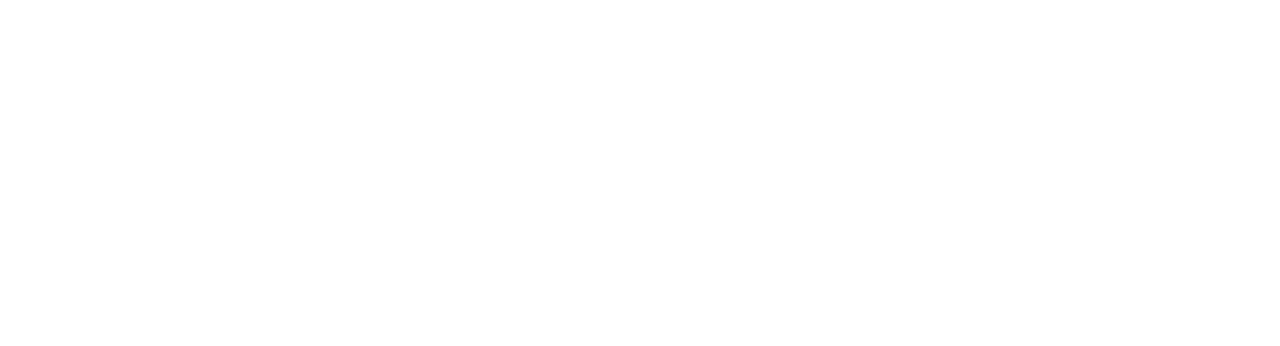
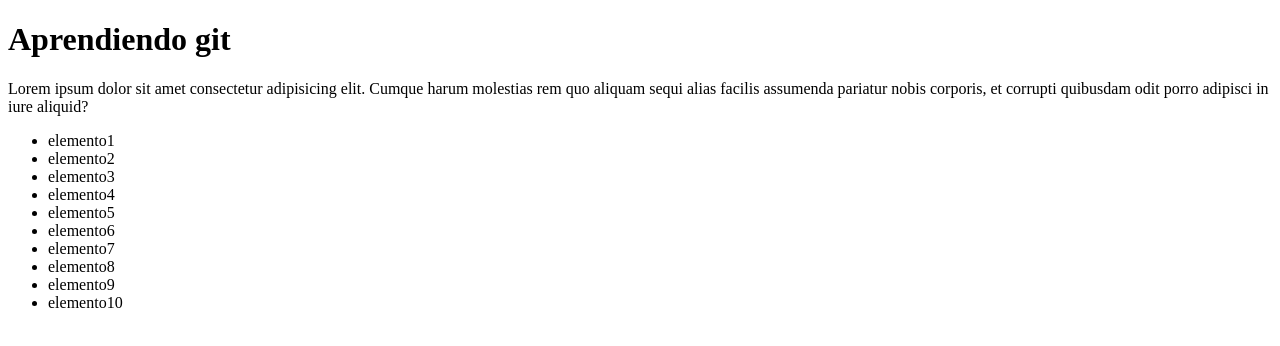
Before and after one commit to mata430/curso-github, a plain HTML site: page index.html in a window 1280 px wide. Drawn offline with Linux system fonts and the light colour scheme.

Commit message:
agregamos info al html

```diff
--- a/index.html
+++ b/index.html
@@ -7,6 +7,19 @@
   <title>Document</title>
 </head>
 <body>
-
+  <h1>Aprendiendo git</h1>
+  <p>Lorem ipsum dolor sit amet consectetur adipisicing elit. Cumque harum molestias rem quo aliquam sequi alias facilis assumenda pariatur nobis corporis, et corrupti quibusdam odit porro adipisci in iure aliquid?</p>
+  <ul>
+    <li>elemento1</li>
+    <li>elemento2</li>
+    <li>elemento3</li>
+    <li>elemento4</li>
+    <li>elemento5</li>
+    <li>elemento6</li>
+    <li>elemento7</li>
+    <li>elemento8</li>
+    <li>elemento9</li>
+    <li>elemento10</li>
+  </ul>
 </body>
 </html>
```
